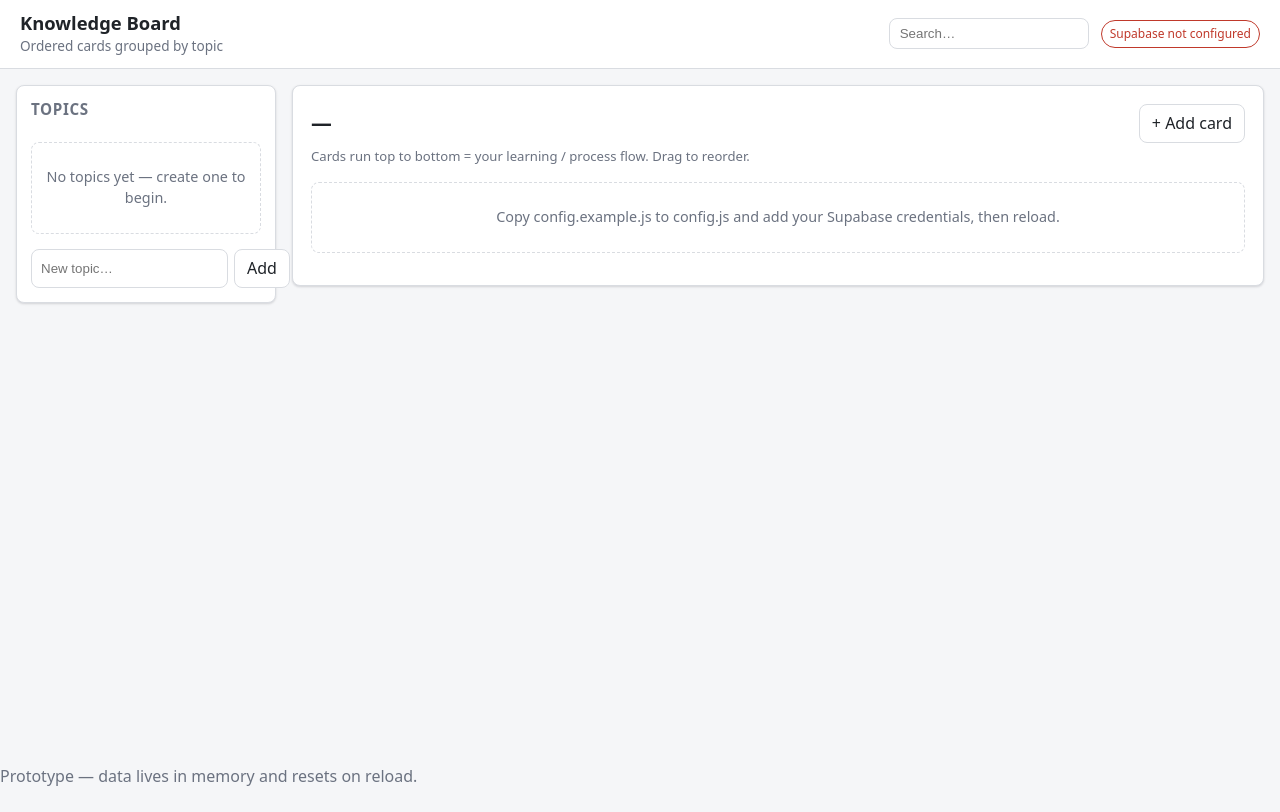
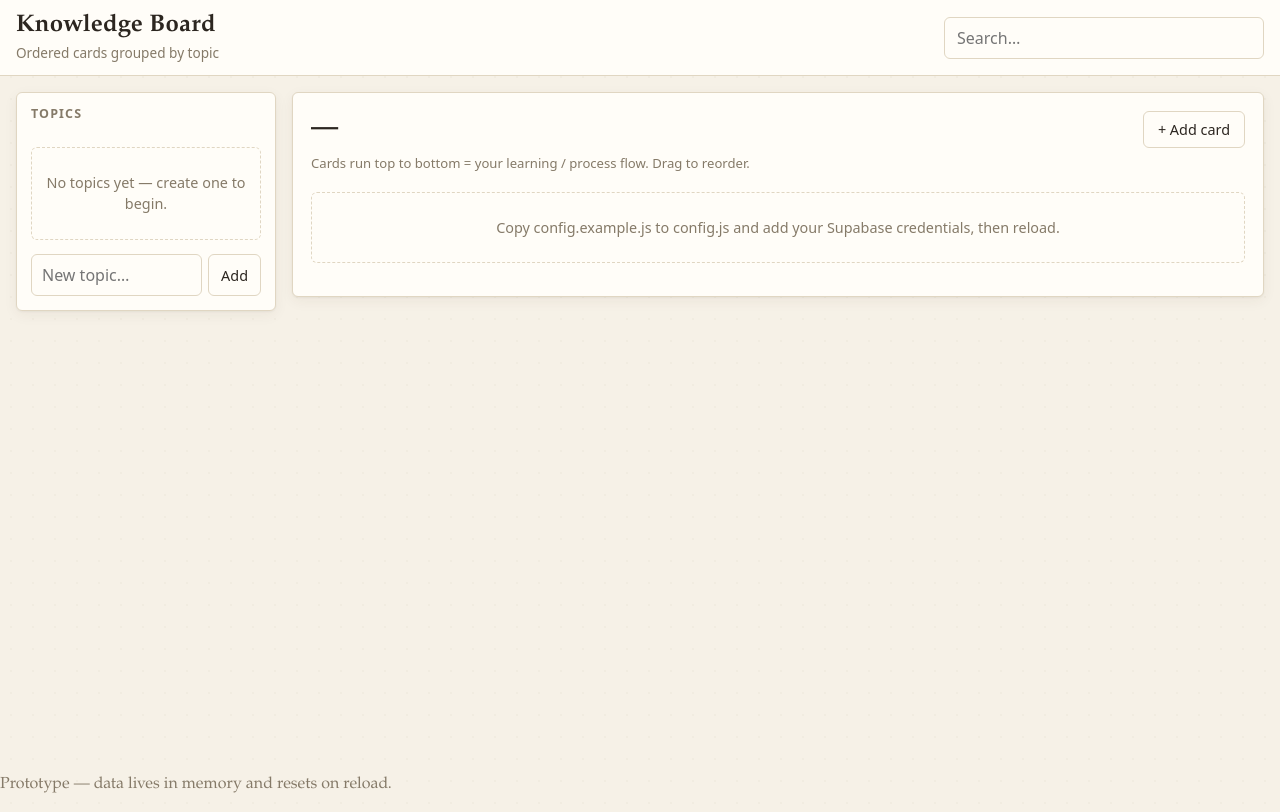
Before and after one commit to yfyjupiter-my/knowledge-board, a plain HTML site: page prototype/index.html in a window 1280 px wide. Drawn offline with nearby package versions, Linux system fonts and the light colour scheme; a script that the page names is missing.

Commit message:
Remove in-memory prototype status indicator from navbar
Drops the navbar status pill and its supporting setStatus/statusEl
plumbing in app.js; sync/load errors are still logged to console and
still trigger a reload-from-server fallback.

```diff
--- a/prototype/app.js
+++ b/prototype/app.js
@@ -29,22 +29,12 @@ const el = (tag, props = {}, children = []) => {
   return node;
 };
 
-const statusEl = $('[data-status]');
-function setStatus(text, isError = false) {
-  statusEl.textContent = text;
-  statusEl.style.color = isError ? 'var(--danger)' : '';
-  statusEl.style.borderColor = isError ? 'var(--danger)' : '';
-}
-
-// Run a persistence action; on failure show the error and resync from server.
-async function persist(action, pending = 'Saving…') {
-  setStatus(pending);
+// Run a persistence action; on failure log the error and resync from server.
+async function persist(action) {
   try {
     await action();
-    setStatus('Synced');
   } catch (err) {
     console.error(err);
-    setStatus(err.message || 'Sync failed', true);
     await reload().catch(() => {});
   }
 }
@@ -374,17 +364,13 @@ async function reload() {
 (async function boot() {
   render();
   if (!DB.configured) {
-    setStatus('Supabase not configured', true);
     els.cardsEmpty.textContent = 'Copy config.example.js to config.js and add your Supabase credentials, then reload.';
     els.cardsEmpty.hidden = false;
     return;
   }
-  setStatus('Loading…');
   try {
     await reload();
-    setStatus('Synced');
   } catch (err) {
     console.error(err);
-    setStatus(err.message || 'Load failed', true);
   }
 })();
--- a/prototype/index.html
+++ b/prototype/index.html
@@ -17,7 +17,6 @@
         <span class="visually-hidden">Search topics &amp; cards</span>
         <input id="search" type="search" placeholder="Search…">
       </label>
-      <span class="status" data-status>In-memory prototype</span>
     </div>
   </header>
 
--- a/prototype/styles.css
+++ b/prototype/styles.css
@@ -1,16 +1,20 @@
 :root {
-  --bg: #f5f6f8;
-  --surface: #ffffff;
-  --border: #d9dce1;
-  --text: #1f2328;
-  --muted: #6b7280;
-  --accent: #2f6feb;
-  --accent-soft: #e7effd;
-  --danger: #c0392b;
-  --radius: 8px;
+  /* Theme — "Paper & Ink": calm study journal, warm cream + ink + terracotta */
+  --bg: #f6f1e7;
+  --surface: #fffdf8;
+  --surface-2: #f0e9db;
+  --border: #e0d6c2;
+  --text: #2c2620;
+  --muted: #857a68;
+  --accent: #b4552d;
+  --accent-soft: #f6e6dc;
+  --danger: #a23b2b;
+  --radius: 6px;
   --gap: 16px;
-  --shadow: 0 1px 2px rgba(16, 24, 40, 0.06), 0 1px 3px rgba(16, 24, 40, 0.1);
-  font-family: system-ui, -apple-system, "Segoe UI", Roboto, sans-serif;
+  --shadow: 0 1px 2px rgba(70, 55, 35, 0.05), 0 4px 14px rgba(70, 55, 35, 0.06);
+  --font-body: "Iowan Old Style", "Palatino Linotype", Palatino, Georgia, serif;
+  --font-ui: system-ui, -apple-system, "Segoe UI", Roboto, sans-serif;
+  font-family: var(--font-body);
 }
 
 * { box-sizing: border-box; }
@@ -18,8 +22,10 @@
 body {
   margin: 0;
   background: var(--bg);
+  background-image: radial-gradient(rgba(160, 140, 110, 0.05) 1px, transparent 1px);
+  background-size: 22px 22px;
   color: var(--text);
-  line-height: 1.45;
+  line-height: 1.5;
 }
 
 h1, h2, h3 { margin: 0; line-height: 1.2; }
@@ -37,28 +43,39 @@ h1, h2, h3 { margin: 0; line-height: 1.2; }
 .app-header {
   display: flex;
   align-items: center;
+  align-content: center;
   justify-content: space-between;
-  gap: var(--gap);
-  padding: 12px 20px;
+  flex-wrap: wrap;
+  gap: 8px var(--gap);
+  padding: 12px var(--gap);
   background: var(--surface);
   border-bottom: 1px solid var(--border);
 }
-.app-header__brand h1 { font-size: 1.15rem; }
-.app-header__brand p { margin: 2px 0 0; font-size: 0.85rem; }
-.app-header__tools { display: flex; align-items: center; gap: 12px; }
+.app-header__brand { min-width: 0; }
+.app-header__brand h1 { font-size: 1.5rem; font-weight: 600; letter-spacing: 0.2px; }
+.app-header__brand p { margin: 2px 0 0; font-size: 0.85rem; font-family: var(--font-ui); }
+.app-header__tools {
+  display: flex;
+  align-items: center;
+  gap: 12px;
+  flex: 1 1 auto;
+  min-width: 0;
+  justify-content: flex-end;
+  font-family: var(--font-ui);
+}
+.search { flex: 1 1 auto; max-width: 320px; min-width: 0; }
 .search input {
-  padding: 7px 10px;
+  display: block;
+  width: 100%;
+  font: inherit;
+  padding: 8px 12px;
   border: 1px solid var(--border);
   border-radius: var(--radius);
-  min-width: 200px;
+  min-width: 0;
+  background: var(--surface);
+  color: var(--text);
 }
-.status {
-  font-size: 0.75rem;
-  color: var(--muted);
-  padding: 4px 8px;
-  border: 1px solid var(--border);
-  border-radius: 999px;
-}
+.search input:focus { outline: 2px solid var(--accent-soft); border-color: var(--accent); }
 
 /* Layout */
 .layout {
@@ -81,18 +98,18 @@ h1, h2, h3 { margin: 0; line-height: 1.2; }
   top: var(--gap);
 }
 .sidebar__head { margin-bottom: 10px; }
-.sidebar__head h2 { font-size: 0.95rem; text-transform: uppercase; letter-spacing: 0.04em; color: var(--muted); }
+.sidebar__head h2 { font-family: var(--font-ui); font-size: 0.78rem; text-transform: uppercase; letter-spacing: 0.09em; color: var(--muted); }
 
-.topic-list { list-style: none; margin: 0 0 12px; padding: 0; display: flex; flex-direction: column; gap: 4px; }
+.topic-list { list-style: none; margin: 0 0 12px; padding: 0; display: flex; flex-direction: column; gap: 4px; font-family: var(--font-ui); }
 .topic-item {
   display: flex;
   align-items: center;
   gap: 4px;
   border-radius: var(--radius);
-  padding: 6px 8px;
+  padding: 7px 10px;
 }
-.topic-item:hover { background: var(--bg); }
-.topic-item[aria-current="true"] { background: var(--accent-soft); }
+.topic-item:hover { background: var(--surface-2); }
+.topic-item[aria-current="true"] { background: var(--accent-soft); box-shadow: inset 3px 0 0 var(--accent); }
 .topic-item__name {
   flex: 1;
   background: none;
@@ -121,12 +138,16 @@ h1, h2, h3 { margin: 0; line-height: 1.2; }
 .icon-btn:hover { background: rgba(0,0,0,0.06); color: var(--text); }
 .icon-btn--danger:hover { color: var(--danger); }
 
-.add-topic { display: flex; gap: 6px; }
+.add-topic { display: flex; gap: 6px; font-family: var(--font-ui); }
+.add-topic button { flex: 0 0 auto; padding: 8px 12px; }
 .add-topic input {
   flex: 1;
-  padding: 7px 9px;
+  min-width: 0;
+  font: inherit;
+  padding: 8px 10px;
   border: 1px solid var(--border);
   border-radius: var(--radius);
+  background: var(--surface);
 }
 
 /* Content */
@@ -138,8 +159,8 @@ h1, h2, h3 { margin: 0; line-height: 1.2; }
   box-shadow: var(--shadow);
 }
 .content__head { display: flex; align-items: center; justify-content: space-between; gap: 12px; }
-.content__head h2 { font-size: 1.3rem; }
-.content__hint { font-size: 0.82rem; margin: 4px 0 16px; }
+.content__head h2 { font-size: 1.7rem; font-weight: 600; }
+.content__hint { font-family: var(--font-ui); font-size: 0.82rem; margin: 6px 0 18px; }
 
 /* Card flow */
 .card-flow { list-style: none; margin: 0; padding: 0; counter-reset: step; }
@@ -164,8 +185,10 @@ h1, h2, h3 { margin: 0; line-height: 1.2; }
   border-radius: 50%;
   background: var(--accent-soft);
   color: var(--accent);
+  font-family: var(--font-ui);
   font-size: 0.85rem;
-  font-weight: 600;
+  font-weight: 700;
+  border: 1px solid #e9d3c4;
 }
 
 .card {
@@ -181,7 +204,9 @@ h1, h2, h3 { margin: 0; line-height: 1.2; }
     "handle meta meta";
   gap: 4px 10px;
   cursor: default;
+  transition: box-shadow 0.15s, border-color 0.15s;
 }
+.card:hover { border-color: #d3c4a8; box-shadow: var(--shadow); }
 .card.dragging { opacity: 0.5; }
 .card.drop-target { border-color: var(--accent); box-shadow: 0 0 0 2px var(--accent-soft); }
 .card__handle {
@@ -193,20 +218,22 @@ h1, h2, h3 { margin: 0; line-height: 1.2; }
   user-select: none;
   padding-top: 2px;
 }
-.card__title { grid-area: title; font-size: 1rem; }
-.card__actions { grid-area: actions; display: flex; gap: 4px; }
-.card__notes { grid-area: body; color: var(--muted); font-size: 0.9rem; margin: 0;
+.card__title { grid-area: title; font-size: 1.08rem; font-weight: 600; }
+.card__actions { grid-area: actions; display: flex; gap: 4px; font-family: var(--font-ui); }
+.card__notes { grid-area: body; color: var(--muted); font-size: 0.95rem; margin: 0;
   display: -webkit-box; -webkit-line-clamp: 2; -webkit-box-orient: vertical; overflow: hidden; }
-.card__meta { grid-area: meta; display: flex; gap: 8px; font-size: 0.78rem; color: var(--muted); }
+.card__meta { grid-area: meta; display: flex; gap: 8px; font-family: var(--font-ui); font-size: 0.78rem; color: var(--muted); }
 .chip {
   border: 1px solid var(--border);
   border-radius: 999px;
   padding: 1px 8px;
+  background: var(--surface-2);
 }
 
 /* Empty states */
 .empty {
   color: var(--muted);
+  font-family: var(--font-ui);
   font-size: 0.9rem;
   text-align: center;
   padding: 24px 8px;
@@ -216,17 +243,18 @@ h1, h2, h3 { margin: 0; line-height: 1.2; }
 
 /* Buttons */
 button {
-  font: inherit;
+  font-family: var(--font-ui);
+  font-size: 0.9rem;
   cursor: pointer;
   border: 1px solid var(--border);
   background: var(--surface);
   color: var(--text);
-  padding: 7px 12px;
+  padding: 8px 14px;
   border-radius: var(--radius);
 }
-button:hover { background: var(--bg); }
+button:hover { background: var(--surface-2); }
 button.primary { background: var(--accent); border-color: var(--accent); color: #fff; }
-button.primary:hover { filter: brightness(0.95); }
+button.primary:hover { filter: brightness(1.05); }
 button.danger { background: var(--danger); border-color: var(--danger); color: #fff; }
 button.danger:hover { filter: brightness(0.95); }
 .card__actions button { padding: 3px 8px; font-size: 0.8rem; }
@@ -240,8 +268,8 @@ button.danger:hover { filter: brightness(0.95); }
   box-shadow: 0 12px 40px rgba(16, 24, 40, 0.24);
 }
 .dialog::backdrop { background: rgba(16, 24, 40, 0.4); }
-.dialog form { padding: 20px; display: flex; flex-direction: column; gap: 14px; }
-.dialog h2 { font-size: 1.15rem; }
+.dialog form { padding: 20px; display: flex; flex-direction: column; gap: 14px; font-family: var(--font-ui); }
+.dialog h2 { font-family: var(--font-body); font-size: 1.3rem; font-weight: 600; }
 .dialog--confirm { width: min(400px, 92vw); }
 
 .field { display: flex; flex-direction: column; gap: 5px; border: 0; padding: 0; margin: 0; }
```
